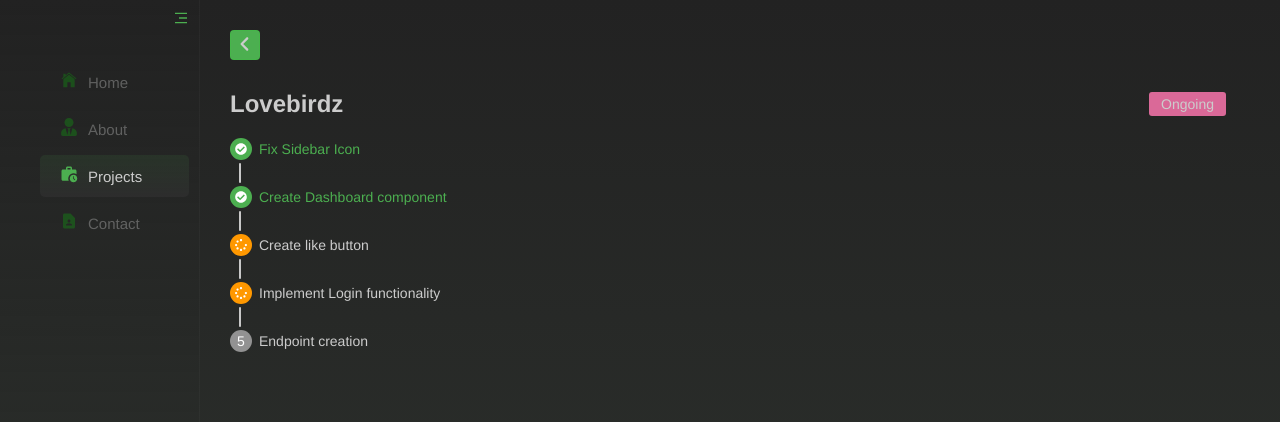
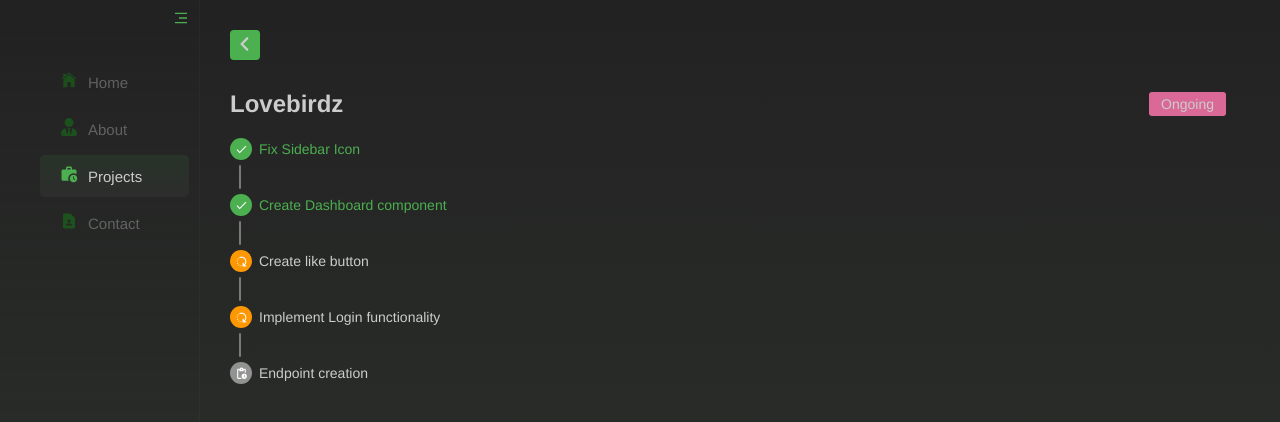
Before and after one commit to abolajii/portfolio-ts, a React (Vite) app: page /project/1 in a window 1280 px wide. Shown: the top 422 px of the page. Built offline with nearby package versions, Linux system fonts and the light colour scheme.

Commit message:
back to normalv2

```diff
--- a/src/components/Stepper.tsx
+++ b/src/components/Stepper.tsx
@@ -1,8 +1,9 @@
-import { FaCheckCircle, FaSpinner } from "react-icons/fa";
-
+// import { FaSpinner } from "react-icons/fa";
+import { IoMdCheckmark } from "react-icons/io";
+import { MdPendingActions } from "react-icons/md";
 import React from "react";
+import { TbRotateClockwise2 } from "react-icons/tb";
 import styled from "styled-components";
-
 type StepStatus = "notStarted" | "inProgress" | "done";
 
 interface Step {
@@ -47,9 +48,9 @@ const StepDescription = styled.div<{ status: StepStatus }>`
 
 const Line = styled.div`
   width: 2px;
-  height: 20px;
-  background-color: #c8c8c8;
-  margin: 3px 0;
+  height: 24px;
+  background-color: rgba(204, 204, 204, 0.5);
+  margin: 5px 0;
   margin-left: 9px;
   border-radius: 3px;
 `;
@@ -62,11 +63,11 @@ const Stepper: React.FC<StepperProps> = ({ steps }) => {
           <StepContainer>
             <StepIconContainer status={step.status}>
               {step.status === "done" ? (
-                <FaCheckCircle size={12} />
+                <IoMdCheckmark size={13} />
               ) : step.status === "inProgress" ? (
-                <FaSpinner size={12} className="spin" />
+                <TbRotateClockwise2 size={13} className="spin" />
               ) : (
-                <span>{step.number}</span>
+                <MdPendingActions size={13} className="spin" />
               )}
             </StepIconContainer>
             <StepDescription status={step.status}>
```
